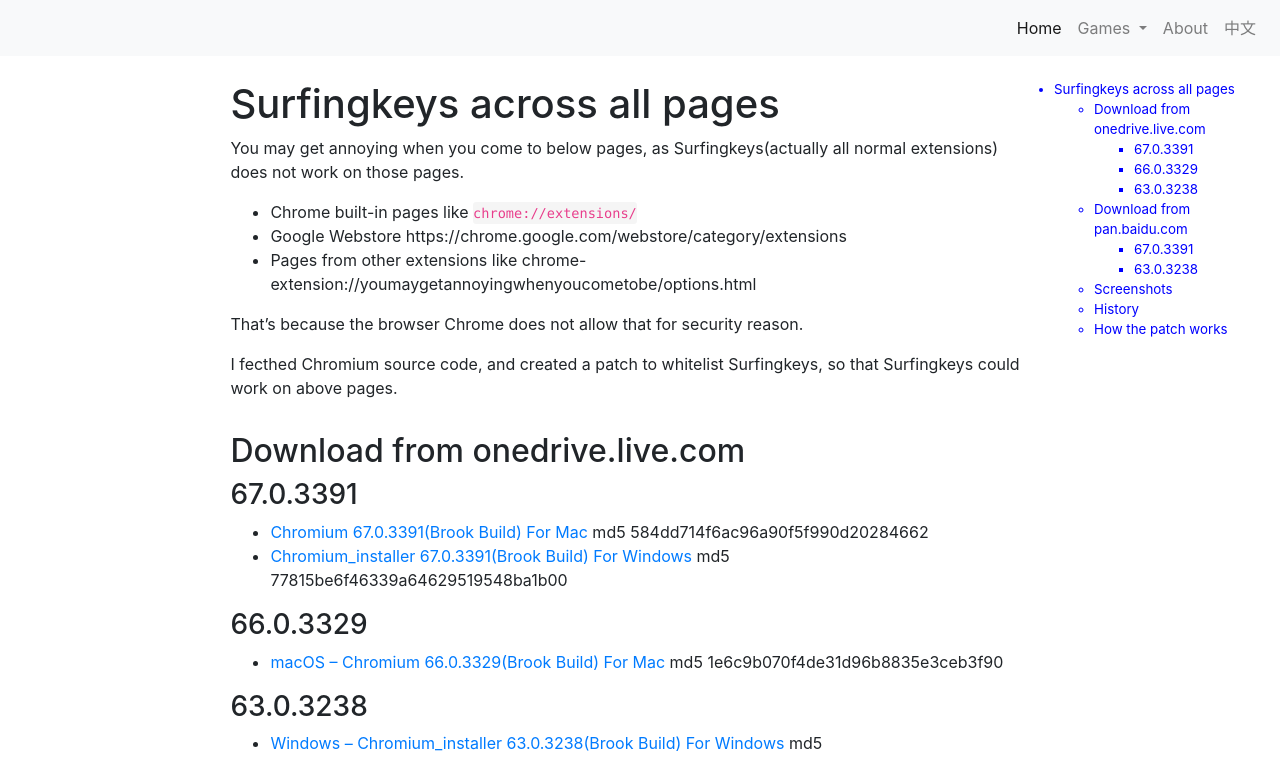
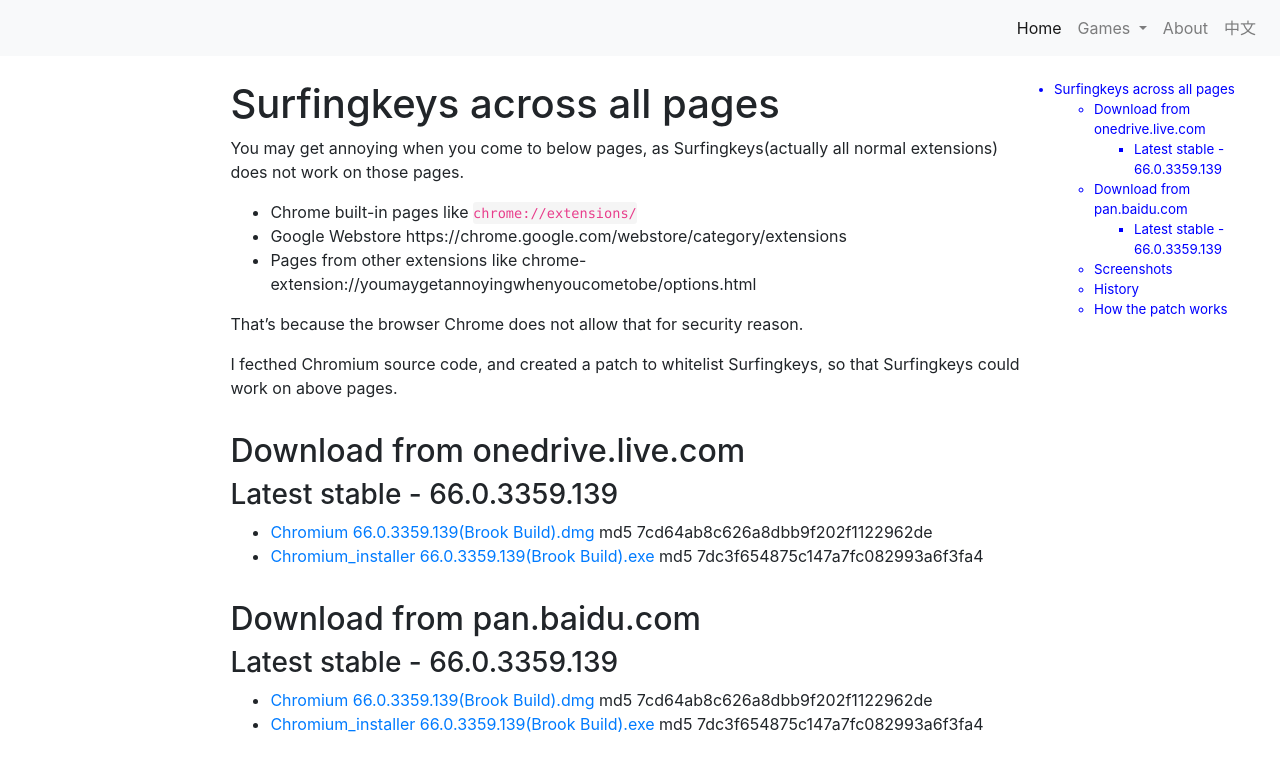
Before and after one commit to brookhong/brookhong.github.io, a Jekyll site: the page built from _posts/2017-10-15-surfingkeys-across-all-pages.md, in a window 1280 px wide and 1400 px high. Shown: the top 758 px of the window. Built offline with Jekyll 4.4.1, drawn with Linux system fonts in a browser that asks for light colours; comment, search, counter and statistics services are not loaded; some of the changed text lies outside the part shown.

Commit message:
Build only stable releases for Chromium

```diff
--- a/_posts/2017-10-15-surfingkeys-across-all-pages.md
+++ b/_posts/2017-10-15-surfingkeys-across-all-pages.md
@@ -19,27 +19,15 @@
 
 ## Download from onedrive.live.com
 
-### 67.0.3391
-* [Chromium 67.0.3391(Brook Build) For Mac](https://1drv.ms/u/s!AtpOdm9tOTsajVhFHNQ2pYukAuZJ) md5 584dd714f6ac96a90f5f990d20284662
-* [Chromium_installer 67.0.3391(Brook Build) For Windows](https://1drv.ms/u/s!AtpOdm9tOTsajVnDjh9DQzpG6-HQ) md5 77815be6f46339a64629519548ba1b00
-
-### 66.0.3329
-* [macOS -- Chromium 66.0.3329(Brook Build) For Mac](https://1drv.ms/u/s!AtpOdm9tOTsajVbxJY3q4yxu4w91) md5 1e6c9b070f4de31d96b8835e3ceb3f90
-
-### 63.0.3238
-* [Windows -- Chromium_installer 63.0.3238(Brook Build) For Windows](https://1drv.ms/u/s!AtpOdm9tOTsajTeRhgEm3RtyA9vO) md5 025ad56d311cacd369b03dfd0fde8126
-* [macOS -- Chromium 63.0.3238(Brook Build) For Mac](https://1drv.ms/u/s!AtpOdm9tOTsajTZfQUPQJqVLJPtk) md5 2ae9f20612015cfa2c72193fd8aaf224
+### Latest stable - 66.0.3359.139
+* [Chromium 66.0.3359.139(Brook Build).dmg](https://1drv.ms/u/s!AtpOdm9tOTsajVofrMkN01_NE_H4) md5 7cd64ab8c626a8dbb9f202f1122962de
+* [Chromium_installer 66.0.3359.139(Brook Build).exe](https://1drv.ms/u/s!AtpOdm9tOTsajVvpUWx6-9Ft2WR3) md5 7dc3f654875c147a7fc082993a6f3fa4
 
 ## Download from pan.baidu.com
 
-### 67.0.3391
-* [Chromium 67.0.3391(Brook Build) For Mac](https://pan.baidu.com/s/1UCGN-n9zE3d5xlmRwuBJqw) md5 584dd714f6ac96a90f5f990d20284662
-* [Chromium_installer 67.0.3391(Brook Build) For Windows](https://pan.baidu.com/s/1mIA7MSGhBFkRvioDZNxQPQ) md5 77815be6f46339a64629519548ba1b00
-
-### 63.0.3238
-* [Windows -- Chromium_installer 63.0.3238(Brook Build) For Windows](https://pan.baidu.com/s/1slv6kDB) md5 025ad56d311cacd369b03dfd0fde8126
-* [macOS -- Chromium 63.0.3238(Brook Build) For Mac](https://pan.baidu.com/s/1dFetAkL) md5 2ae9f20612015cfa2c72193fd8aaf224
-
+### Latest stable - 66.0.3359.139
+* [Chromium 66.0.3359.139(Brook Build).dmg](https://pan.baidu.com/s/1PlqAGIDLf-g9dCXPwxb2Lw) md5 7cd64ab8c626a8dbb9f202f1122962de
+* [Chromium_installer 66.0.3359.139(Brook Build).exe](https://pan.baidu.com/s/1zIaPYzLHBUHzz1VfDIaKTg) md5 7dc3f654875c147a7fc082993a6f3fa4
 
 ## Screenshots
 
```
Also changed, not shown: _posts/2017-10-15-surfingkeys-across-all-pages-cn.md (+6 -18 lines).
